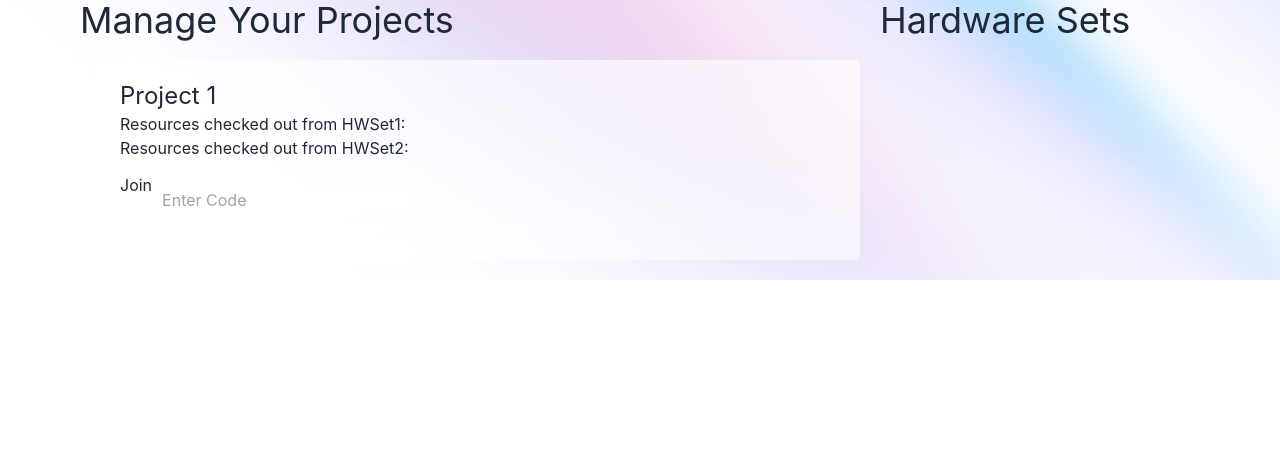
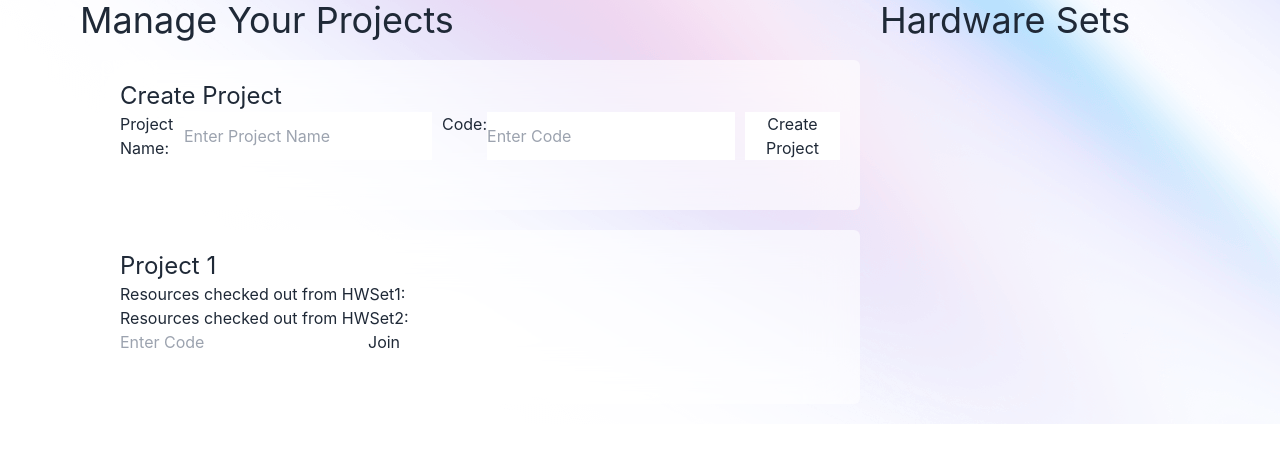
Before and after one commit to R1chardy/ECE-461L-The-Goons, a React (Create React App) app in the folder goons-app/: page /Projects in a window 1280 px wide. Shown: the top 462 px of the page. Built offline with nearby package versions, Linux system fonts and the light colour scheme.

Commit message:
created basic create project page

```diff
--- /dev/null
+++ b/goons-app/src/CreateProject.js
@@ -0,0 +1,40 @@
+import React, { useState } from 'react';
+
+function CreateProject(props) {
+
+    const [code, setCode] = useState("")
+    const [name, setName] = useState("")
+
+    const CreatePressed = () => {
+
+    }
+
+    const handleCodeChange = (event) =>{
+        setCode(event.target.value)
+    }
+
+    const handleInputChange = (event) => {
+        setName(event.target.value)
+    }
+
+    return (
+        <div className="bg-white backdrop-filter backdrop-blur-xl bg-opacity-60 rounded-md m-5 p-5">
+            <p className='text-2xl'>Create Project</p>
+            <div style={{display: 'flex', marginBottom: 30}}>
+                <div style={{display: 'flex', flexDirection: 'row', marginRight: '10px'}}>
+                    <label>Project Name: </label>
+                    <input type="text" placeholder="Enter Project Name" onChange={handleInputChange}/>
+                </div>
+                <div style={{display: 'flex', flexDirection: 'row', marginRight: '10px'}}>
+                    <label>Code: </label>
+                    <input type="password" placeholder="Enter Code" onChange={handleCodeChange}/>
+                </div>
+                <div>
+                    <button style={{height: '100%', backgroundColor: 'white'}} onClick={CreatePressed}>Create Project</button>
+                </div>
+            </div>
+        </div>
+    );
+}
+
+export default CreateProject
--- a/goons-app/src/Projects.js
+++ b/goons-app/src/Projects.js
@@ -1,5 +1,6 @@
 import React, { useState } from 'react';
 import SingleProject from './SingleProject';
+import CreateProject from './CreateProject'
 
 function Projects() {
     const max = 50
@@ -30,7 +31,8 @@ function Projects() {
             <div className='max-w-7xl flex'>
                 <div className='grow w-[800px]'>
                     <p className='text-4xl'>Manage Your Projects</p>
-                    <SingleProject id={1} onDataUpdate={updateJoinPress} joined={joined} prop4={hwsCounts} prop5={max} onHWUpdate={updateHWSets}></SingleProject>
+                    <CreateProject></CreateProject>
+                    <SingleProject id={1} onDataUpdate={updateJoinPress} joined={joined} onHWUpdate={updateHWSets}></SingleProject>
                 </div>
                 <div className='w-80'>
                     <p className='text-4xl'>Hardware Sets</p>
--- a/goons-app/src/SingleProject.js
+++ b/goons-app/src/SingleProject.js
@@ -1,12 +1,9 @@
 import React, { useState } from 'react';
-import HWSet from './HWSet'
 
 function SingleProject(props) {
 
     const id = props.id
     const joined = props.joined
-    const prop4 = props.prop4
-    const prop5 = props.prop5
 
     const [code, setCode] = useState("")
 
@@ -28,10 +25,10 @@ function SingleProject(props) {
             <p>Resources checked out from HWSet1: </p>
             <p>Resources checked out from HWSet2: </p>
             <div style={{display: 'flex', marginBottom: 30}}>
-                <div style={{display: 'flex', flexDirection: 'column', marginRight: '10px'}}>
+                <div style={{display: 'flex', flexDirection: 'row', marginRight: '10px'}}>
+                    <input type="text" placeholder="Enter Code" onChange={handleInputChange}/>
                     <button style={{height: '100%', backgroundColor: joined.has(id)? 'lightGreen' : 'white'}} onClick={JoinPressed}>{joined.has(id)? 'Leave' : 'Join'}</button>
                 </div>
-                <input type="text" placeholder="Enter Code" onChange={handleInputChange} style={{height: '10%', marginTop: '30px'}}/>
             </div>
         </div>
     );
```
Also changed, not shown: 1 other file (tests, documents, lock files or other folders).
